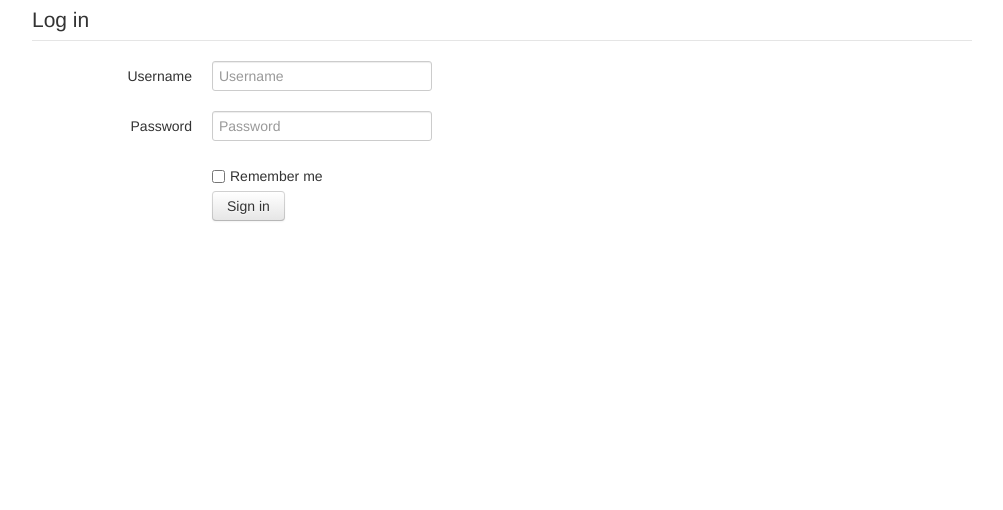
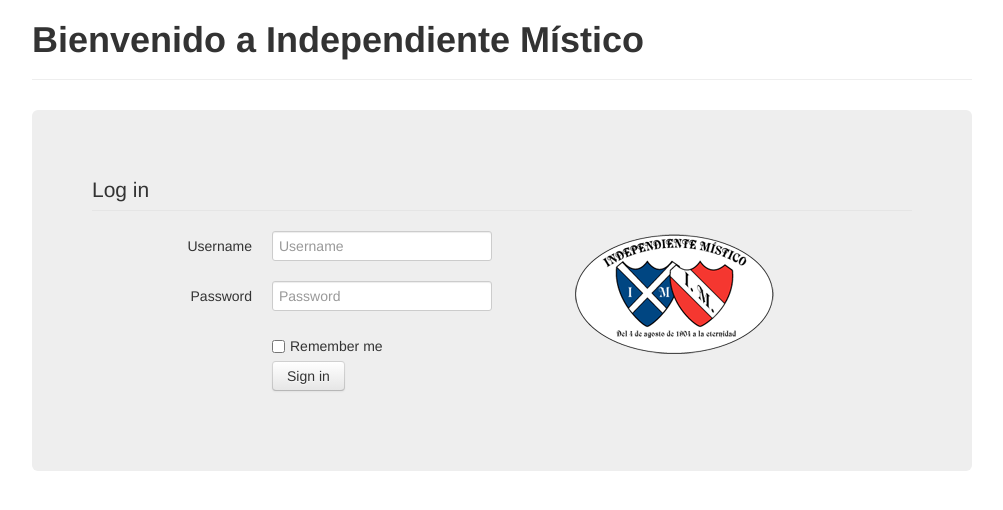
Before and after one commit to gscoglio/padron_im, a PHP site: page /login.php in a window 1280 px wide. Shown: the top 510 px of the page, without its empty margins (138-1141 px from the left). Run offline with PHP 8.4, Linux system fonts and the light colour scheme; data that the repository does not hold is empty; a stand-in replaces the project's code that opens the database connection; some libraries are stand-ins or nearby versions.

Commit message:
#1 cambios de estilo al log in

```diff
--- a/login.php
+++ b/login.php
@@ -2,13 +2,16 @@
 session_start();
 include("passwords.php");
 if (isset($_POST["ac"]) && $_POST["ac"]=="log") { /// do after login form is submitted
-    if ($USERS[$_POST["username"]]==md5($_POST["password"])) { /// check if submitted username and password exist in $USERS array
-          $_SESSION["logged"]=$_POST["username"];
-     } elseif ($USERS['vote'][$_POST["username"]]==md5($_POST["password"])) {
-          $_SESSION['tovote']["logged"]=$_POST["username"];
-     } else {
-          echo 'Incorrect username/password. Please, try again.';
-     };
+    if (isset($USERS[$_POST["username"]]) &&
+        $USERS[$_POST["username"]] == md5($_POST["password"])) { /// check if submitted username and password exist in $USERS array
+            $_SESSION["logged"]=$_POST["username"];
+    } elseif (isset($USERS['vote'][$_POST["username"]]) &&
+        $USERS['vote'][$_POST["username"]] == md5($_POST["password"])) {
+            $_SESSION['tovote']["logged"]=$_POST["username"];
+    } else {
+        header("Location: login.php?error");
+        exit;
+    };
 };
 if (isset($_SESSION["logged"]) &&
         array_key_exists($_SESSION["logged"],$USERS)) { //// check if user is logged or not
--- a/views/login.mv.php
+++ b/views/login.mv.php
@@ -5,7 +5,20 @@
 <script type="text/javascript" src="http://code.jquery.com/jquery-latest.js"></script>
 <script type="text/javascript" src="bootstrap/js/bootstrap.min.js"></script>
 <div class="container">
+    <div class="page-header">
+        <h1>Bienvenido a Independiente M&iacute;stico</h1>
+    </div>
+    <div class="hero-unit">
     <legend>Log in</legend>
+    <?php if (isset($_GET['error'])) {?>
+    <div class="alert alert-error">
+        Usuario o clave incorrectos. Por favor, intente nuevamente.
+    </div>
+    <?php
+    }
+    ?>
+    <div class="row"/>
+    <div class="span6" >
         <form action="login.php" method="post" class="form-horizontal"><input type="hidden" name="ac" value="log"></input>
             <div class="control-group">
                 <label class="control-label">Username</label>
@@ -29,5 +42,11 @@
             </div>
         </form>
         </div>
+    <div class="span4" >
+        <img src="img/header_logo.png" class="img-rounded"></img>
+    </div>
+    </div>
+    </div>
+</div>
 </body>
 </html>
```
Also changed, not shown: views/votacion.mv.php (+4 -5 lines), img/header_logo.png (added). Lines whose indentation alone changed are shown as unchanged.
